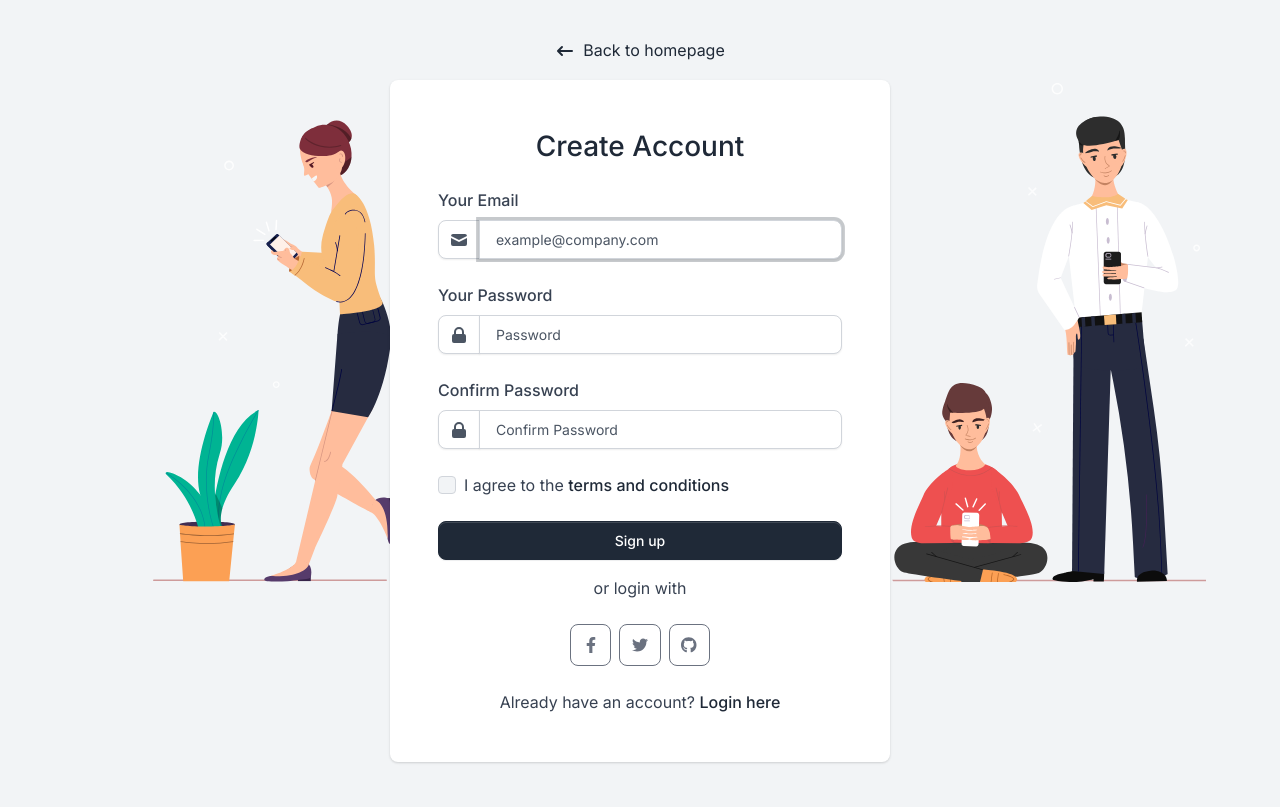
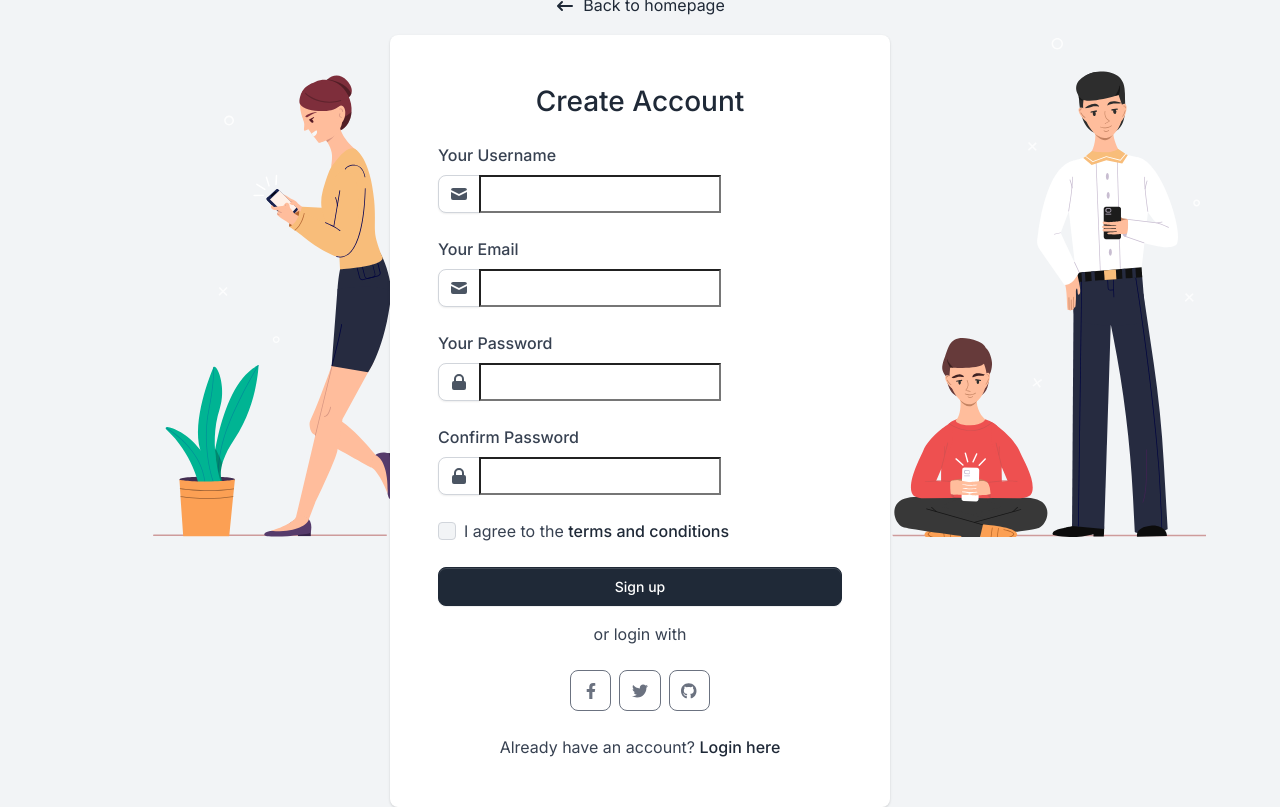
Before and after one commit to Luczho/CashflowManager, a Django app: template costs_records/templates/costs_records/sign-up.html in a window 1280 px wide. Before the commit the page ends 763 px from the top, so only its background shows below. Run offline with Django 4.2, Linux system fonts and the light colour scheme; the template is opened without the code that fills it, so the values that code supplies are empty, except form fields; tables that the repository leaves empty hold one stand-in row (values such as "Sample post"); form fields are guessed from the names that the template uses; some libraries are stand-ins or nearby versions.

Commit message:
refactor: updated from field to handle user sign up view

```diff
--- a/costs_records/templates/costs_records/sign-up.html
+++ b/costs_records/templates/costs_records/sign-up.html
@@ -1,5 +1,6 @@
 {% extends 'costs_records/base-fullscreen.html' %}
 {% load static %}
+{% load crispy_forms_tags %}
 {% block content %}
         <!-- Section -->
         <section class="vh-lg-100 mt-5 mt-lg-0 bg-soft d-flex align-items-center">
@@ -16,38 +17,50 @@
                             <div class="text-center text-md-center mb-4 mt-md-0">
                                 <h1 class="mb-0 h3">Create Account </h1>
                             </div>
-                            <form action="#" class="mt-4">
+                            <form method="POST" class="mt-4">
+                                {% csrf_token %}
                                 <!-- Form -->
                                 <div class="form-group mb-4">
-                                    <label for="email">Your Email</label>
+                                    <label for="{{ form.username.id_for_label }}">Your Username</label>
                                     <div class="input-group">
                                         <span class="input-group-text" id="basic-addon1">
                                             <svg class="icon icon-xs text-gray-600" fill="currentColor" viewBox="0 0 20 20" xmlns="http://www.w3.org/2000/svg"><path d="M2.003 5.884L10 9.882l7.997-3.998A2 2 0 0016 4H4a2 2 0 00-1.997 1.884z"></path><path d="M18 8.118l-8 4-8-4V14a2 2 0 002 2h12a2 2 0 002-2V8.118z"></path></svg>
                                         </span>
-                                        <input type="email" class="form-control" placeholder="example@company.com" id="email" autofocus required>
+                                        {{ form.username }}
+                                    </div>
+                                </div>
+                                <!-- End of Form -->
+                                <!-- Form -->
+                                <div class="form-group mb-4">
+                                    <label for="{{ form.email.id_for_label }}">Your Email</label>
+                                    <div class="input-group">
+                                        <span class="input-group-text" id="basic-addon1">
+                                            <svg class="icon icon-xs text-gray-600" fill="currentColor" viewBox="0 0 20 20" xmlns="http://www.w3.org/2000/svg"><path d="M2.003 5.884L10 9.882l7.997-3.998A2 2 0 0016 4H4a2 2 0 00-1.997 1.884z"></path><path d="M18 8.118l-8 4-8-4V14a2 2 0 002 2h12a2 2 0 002-2V8.118z"></path></svg>
+                                        </span>
+                                        {{ form.email }}
                                     </div>
                                 </div>
                                 <!-- End of Form -->
                                 <div class="form-group">
                                     <!-- Form -->
                                     <div class="form-group mb-4">
-                                        <label for="password">Your Password</label>
+                                        <label for="{{ form.password1.id_for_label }}">Your Password</label>
                                         <div class="input-group">
                                             <span class="input-group-text" id="basic-addon2">
                                                 <svg class="icon icon-xs text-gray-600" fill="currentColor" viewBox="0 0 20 20" xmlns="http://www.w3.org/2000/svg"><path fill-rule="evenodd" d="M5 9V7a5 5 0 0110 0v2a2 2 0 012 2v5a2 2 0 01-2 2H5a2 2 0 01-2-2v-5a2 2 0 012-2zm8-2v2H7V7a3 3 0 016 0z" clip-rule="evenodd"></path></svg>
                                             </span>
-                                            <input type="password" placeholder="Password" class="form-control" id="password" required>
+                                            {{ form.password1 }}
                                         </div>
                                     </div>
                                     <!-- End of Form -->
                                     <!-- Form -->
                                     <div class="form-group mb-4">
-                                        <label for="confirm_password">Confirm Password</label>
+                                        <label for="{{ form.password2.id_for_label }}">Confirm Password</label>
                                         <div class="input-group">
                                             <span class="input-group-text" id="basic-addon2">
                                                 <svg class="icon icon-xs text-gray-600" fill="currentColor" viewBox="0 0 20 20" xmlns="http://www.w3.org/2000/svg"><path fill-rule="evenodd" d="M5 9V7a5 5 0 0110 0v2a2 2 0 012 2v5a2 2 0 01-2 2H5a2 2 0 01-2-2v-5a2 2 0 012-2zm8-2v2H7V7a3 3 0 016 0z" clip-rule="evenodd"></path></svg>
                                             </span>
-                                            <input type="password" placeholder="Confirm Password" class="form-control" id="confirm_password" required>
+                                            {{ form.password2 }}
                                         </div>
                                     </div>
                                     <!-- End of Form -->
```
